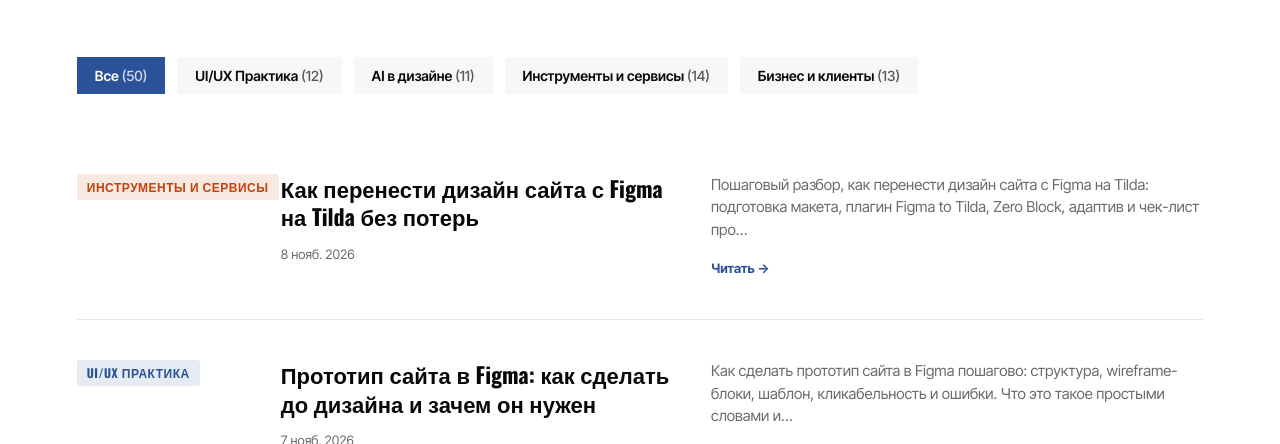
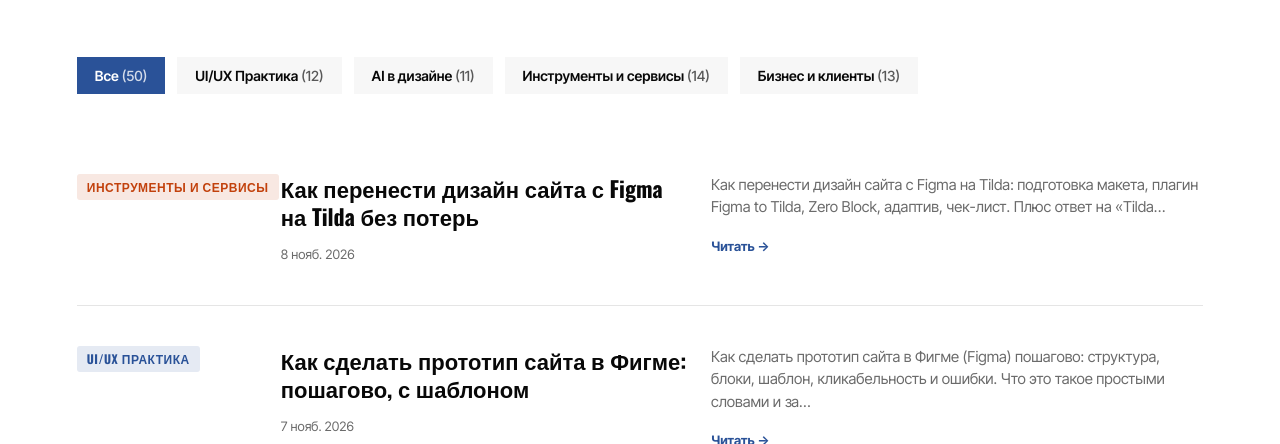
Before and after one commit to mkovalenko008/blog, a plain HTML site: page index.html in a window 1280 px wide. Shown: the part 508-952 px from the top of the page. Drawn offline with nearby package versions, Linux system fonts and the light colour scheme.

Commit message:
Audit: update 2 index card(s)

```diff
--- a/index.html
+++ b/index.html
@@ -413,18 +413,18 @@
       <span class="post-date">8 нояб. 2026</span>
     </div>
     <div class="post-desc-col">
-      <p>Пошаговый разбор, как перенести дизайн сайта с Figma на Tilda: подготовка макета, плагин Figma to Tilda, Zero Block, адаптив и чек-лист про…</p>
+      <p>Как перенести дизайн сайта с Figma на Tilda: подготовка макета, плагин Figma to Tilda, Zero Block, адаптив, чек-лист. Плюс ответ на «Tilda…</p>
       <span class="read-link">Читать →</span>
     </div>
   </a>
   <a href="/posts/prototip-sayta-v-figma-kak-sdelat-do-dizayna-i-zachem-on-nuzhen.html" class="post-row cat-uiux">
     <span class="tag">UI/UX Практика</span>
     <div class="post-title-col">
-      <h2>Прототип сайта в Figma: как сделать до дизайна и зачем он нужен</h2>
+      <h2>Как сделать прототип сайта в Фигме: пошагово, с шаблоном</h2>
       <span class="post-date">7 нояб. 2026</span>
     </div>
     <div class="post-desc-col">
-      <p>Как сделать прототип сайта в Figma пошагово: структура, wireframe-блоки, шаблон, кликабельность и ошибки. Что это такое простыми словами и…</p>
+      <p>Как сделать прототип сайта в Фигме (Figma) пошагово: структура, блоки, шаблон, кликабельность и ошибки. Что это такое простыми словами и за…</p>
       <span class="read-link">Читать →</span>
     </div>
   </a>
```
